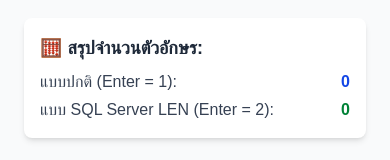
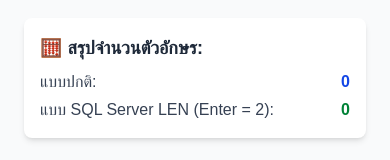
Before and after one commit to doresvenia/charcount-sql, a Next.js app: page / in a window 390 px wide. Shown: the part 270-430 px from the top of the page. Built offline with nearby package versions, Linux system fonts and the light colour scheme.

Commit message:
refactor: improve character counting logic and UI responsiveness

```diff
--- a/app/page.tsx
+++ b/app/page.tsx
@@ -53,7 +53,7 @@ export default function Home() {
         </div>
 
         <div className="flex justify-between text-gray-700 text-base">
-          <span>แบบปกติ (Enter = 1):</span>
+          <span>แบบปกติ:</span>
           <span className="font-bold text-blue-700">{normalCount}</span>
         </div>
 
```
